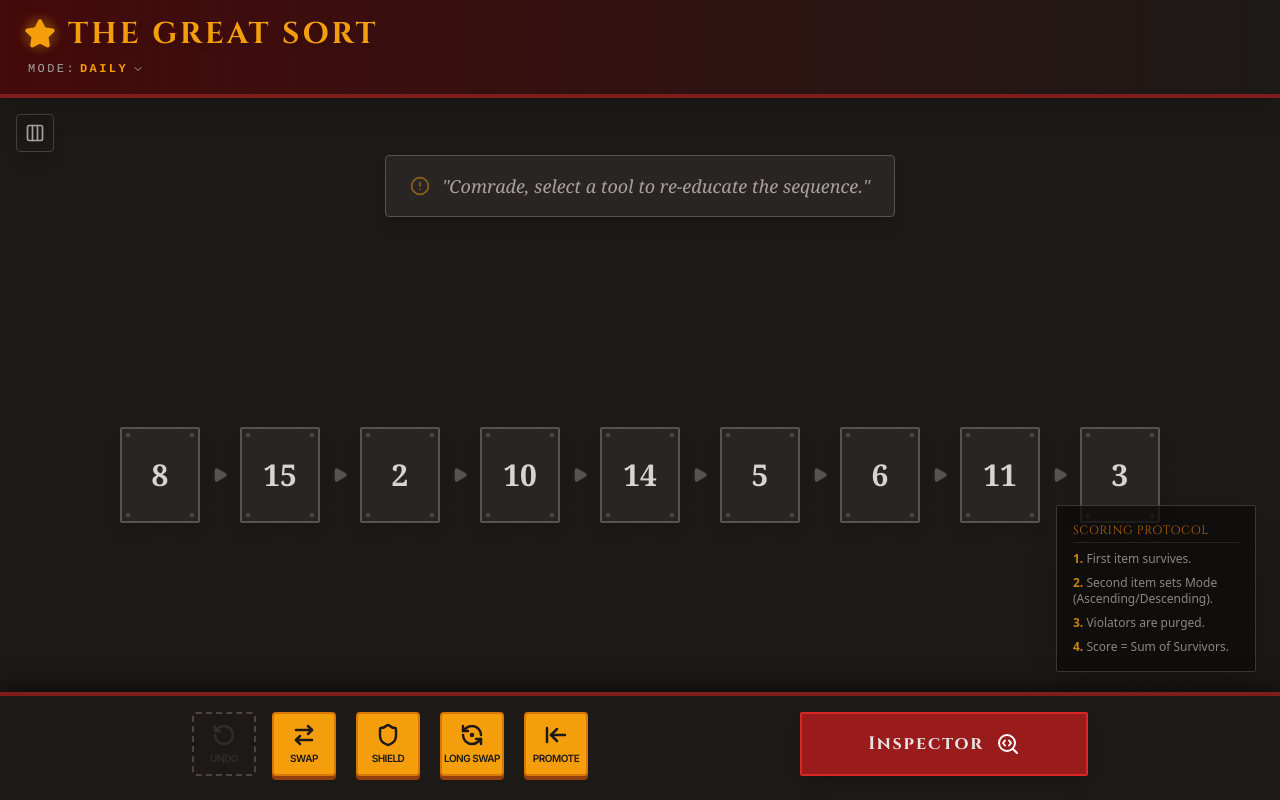
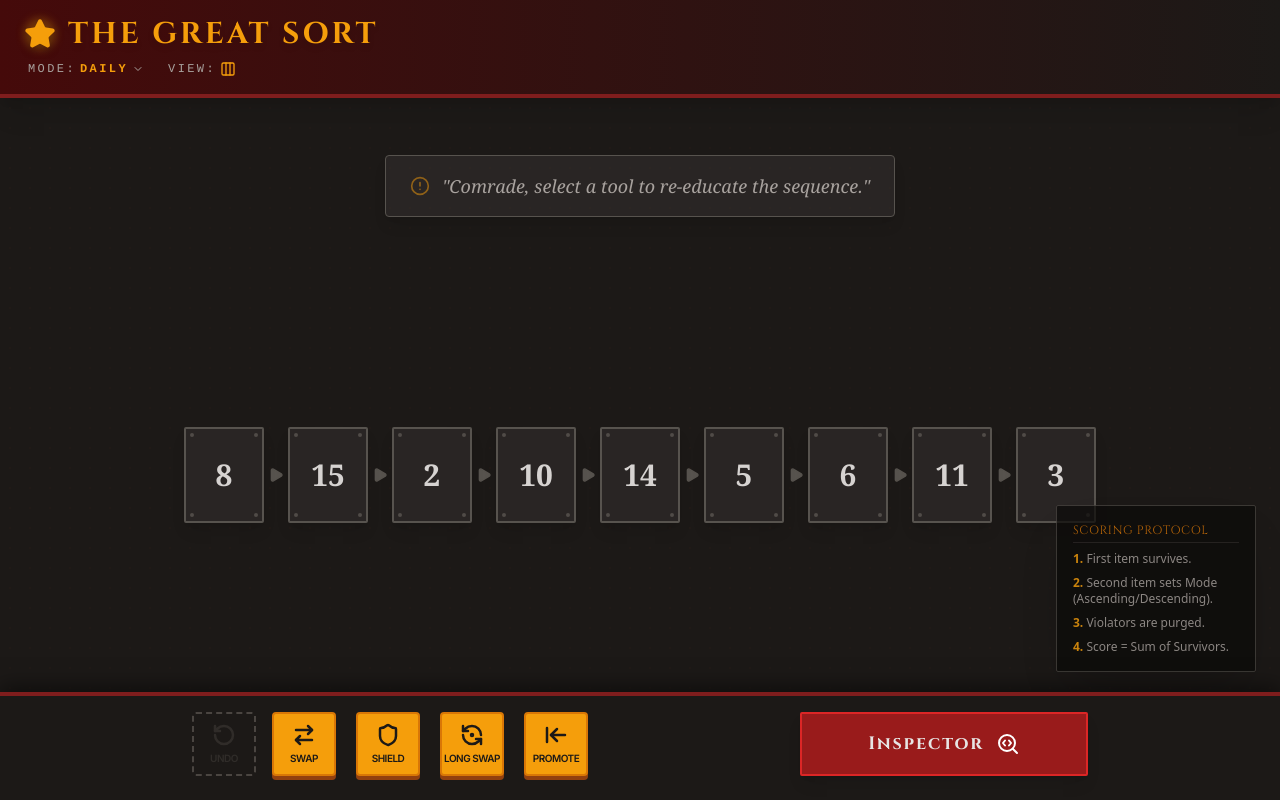
Before and after one commit to poeticmatter/TheGreatSort, a React (Vite) app: page / in a window 1280 px wide. Built offline with nearby package versions, Linux system fonts and the light colour scheme.

Commit message:
better view toggle placement.

```diff
--- a/src/App.tsx
+++ b/src/App.tsx
@@ -134,11 +134,13 @@ function TheGreatSortContent() {
         onChangeMode={actions.changeMode}
         onShareResult={actions.shareResult}
         onRetryPractice={actions.retryPractice}
+        layout={layout}
+        onToggleLayout={toggleLayout}
       />
 
       {/* --- MAIN AREA --- */}
       <main
-        className={`flex-1 flex flex-col items-center p-4 relative ${view === 'game' ? 'overflow-hidden' : 'overflow-y-auto custom-scrollbar'}`}
+        className="flex-1 flex flex-col items-center p-4 relative overflow-y-auto custom-scrollbar"
         onClick={actions.handleBackgroundClick}
       >
         {/* Background Pattern */}
@@ -155,6 +157,8 @@ function TheGreatSortContent() {
            />
         ) : (
            <>
+
+
               <StatusBar
                 phase={state.phase}
                 selectedTool={state.toolsAvailable.find(t => t.instanceId === state.selectedTool)?.type || null}
@@ -170,14 +174,7 @@ function TheGreatSortContent() {
                 isLocked={isLocked}
               />
 
-              {/* --- VIEW TOGGLE --- */}
-              <button
-                onClick={toggleLayout}
-                className="absolute top-4 left-4 z-40 p-2 bg-stone-900/80 border border-stone-700 rounded text-stone-400 hover:text-amber-500 hover:border-amber-500 transition-all shadow-lg backdrop-blur-sm"
-                title="Toggle View"
-              >
-                  {layout === 'VERTICAL_LIST' ? <Rows3 size={20} /> : <Columns3 size={20} />}
-              </button>
+
 
               {/* --- CARDS GRID --- */}
               <div className="flex-1 flex items-center justify-center w-full">
--- a/src/components/Header.tsx
+++ b/src/components/Header.tsx
@@ -1,6 +1,7 @@
 import React, { useState } from 'react';
-import { Star, ChevronDown, ClipboardCheck } from 'lucide-react';
+import { Star, ChevronDown, ClipboardCheck, Rows3, Columns3 } from 'lucide-react';
 import { GameMode, GamePhase } from '../../types';
+import { LayoutType } from './InventoryGrid';
 
 interface HeaderProps {
   level: number;
@@ -14,12 +15,15 @@ interface HeaderProps {
   onChangeMode: (mode: GameMode) => void;
   onShareResult: () => void;
   onRetryPractice: () => void;
+  layout: LayoutType;
+  onToggleLayout: () => void;
 }
 
 const Header: React.FC<HeaderProps> = ({
   level, levelScore, totalScore, totalOptimalScore, gameMode,
   phase, optimalScore, detectedMode,
-  onChangeMode, onShareResult, onRetryPractice
+  onChangeMode, onShareResult, onRetryPractice,
+  layout, onToggleLayout
 }) => {
   const [showModeMenu, setShowModeMenu] = useState(false);
 
@@ -74,6 +78,14 @@ const Header: React.FC<HeaderProps> = ({
              )}
            </div>
 
+           {/* View Toggle */}
+           <button
+              onClick={onToggleLayout}
+              className="flex items-center gap-1 text-[12px] font-[Courier] uppercase tracking-[0.2em] text-stone-400 hover:text-amber-500 transition-colors"
+           >
+              View: <span className="text-amber-500 font-bold">{layout === 'VERTICAL_LIST' ? <Rows3 size={16} /> : <Columns3 size={16} />}</span>
+           </button>
+
 
         </div>
       </div>
--- a/src/components/InventoryGrid.tsx
+++ b/src/components/InventoryGrid.tsx
@@ -41,13 +41,13 @@ export const InventoryGrid: React.FC<InventoryGridProps> = ({
 
   switch (layout) {
     case 'VERTICAL_LIST':
-      layoutClasses = "flex flex-col items-center gap-2 py-4";
+      layoutClasses = "flex flex-col items-center gap-1 py-4";
       break;
 
     case 'HORIZONTAL_STRIP':
     default:
       // Centered strip that scrolls if needed
-      layoutClasses = "flex flex-row gap-2 overflow-x-auto px-4 py-8 items-center scrollbar-hide snap-x w-fit mx-auto max-w-full";
+      layoutClasses = "flex flex-row gap-1 overflow-x-auto px-4 py-8 items-center scrollbar-hide snap-x w-fit mx-auto max-w-full";
       break;
   }
 
@@ -90,7 +90,7 @@ export const InventoryGrid: React.FC<InventoryGridProps> = ({
               </div>
 
               {!isLast && (
-                  <div className={`text-stone-600 ${layout === 'VERTICAL_LIST' ? 'rotate-90 py-1' : 'mx-1'}`}>
+                  <div className={`text-stone-600 ${layout === 'VERTICAL_LIST' ? 'rotate-90' : ''}`}>
                       <Play size={16} fill="currentColor" />
                   </div>
               )}
```
